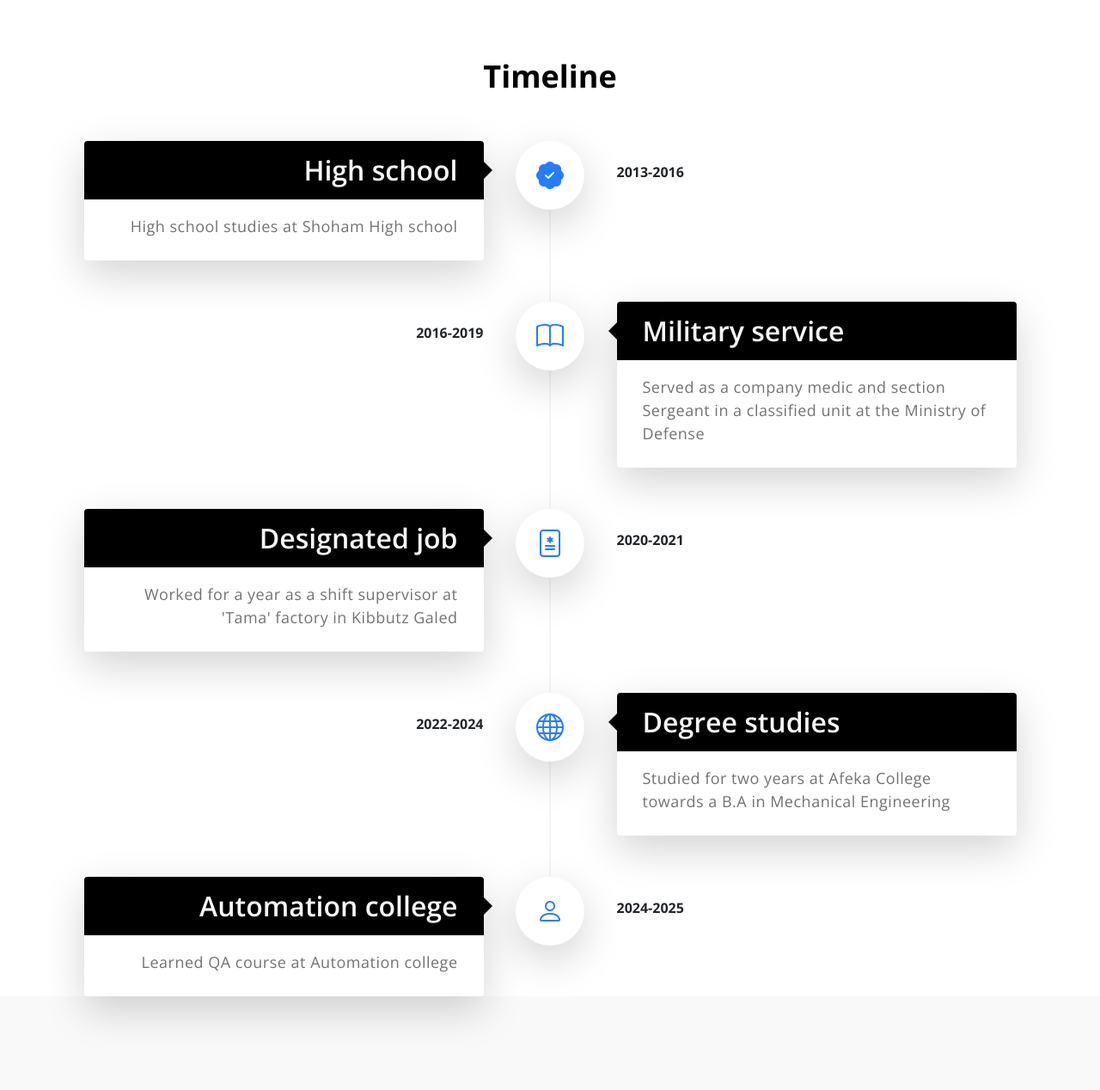
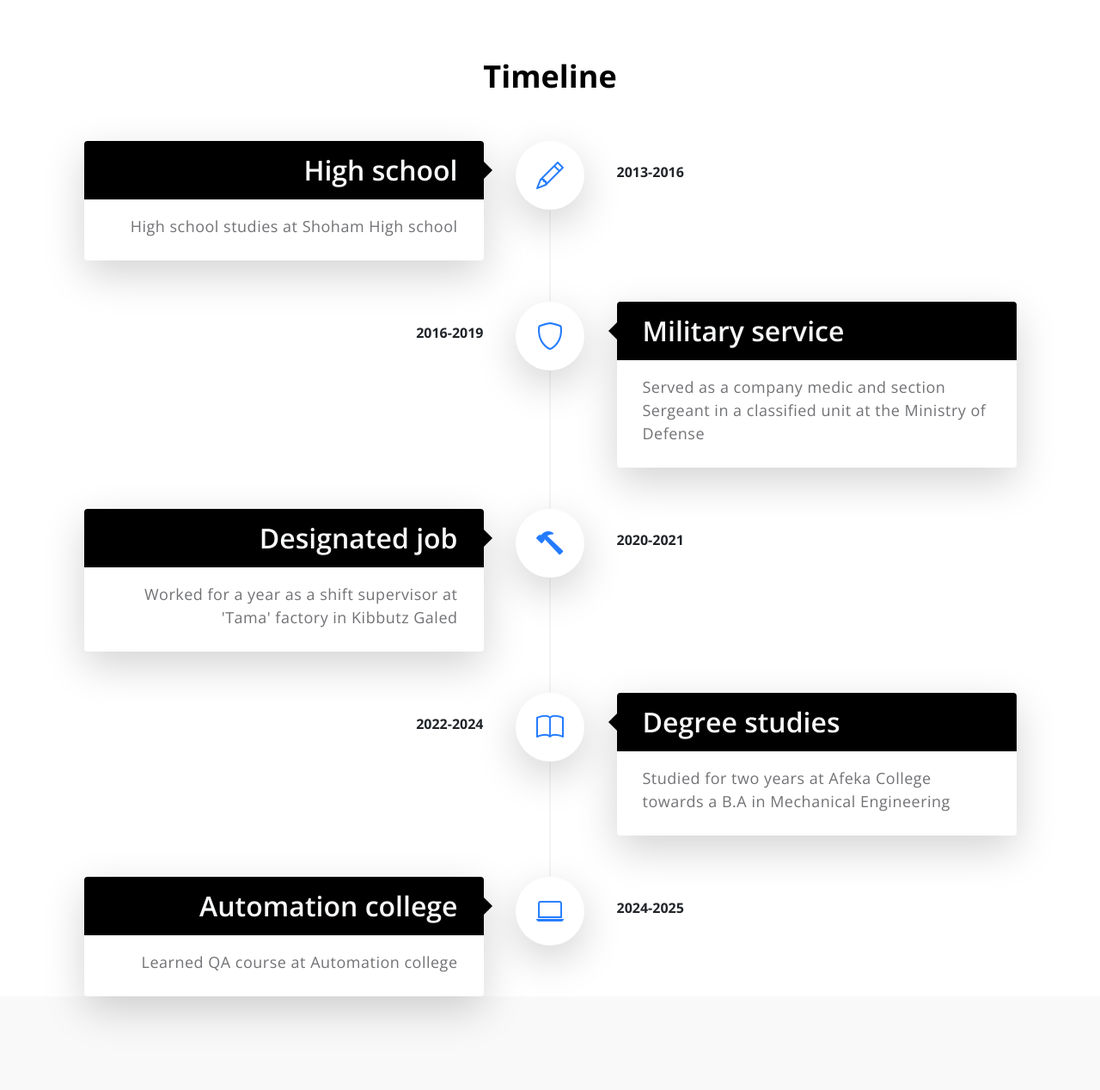
Before and after one commit to zalmansgit/HTML, a plain HTML site: page index.html in a window 1280 px wide. Shown: the part 1347-2615 px from the top of the page at 86% size. Drawn offline with nearby package versions, Linux system fonts and the light colour scheme.

Commit message:
Add files via upload

```diff
--- a/index.html
+++ b/index.html
@@ -142,7 +142,7 @@ https://templatemo.com/tm-566-medic-care
                                 </div>
 
                                 <div class="col-3 col-sm-1 order-2 timeline-icons text-md-center">
-                                    <i class="bi-patch-check-fill timeline-icon"></i>
+                                    <i class="bi-pencil timeline-icon"></i>
                                 </div>
 
                                 <div class="col-9 col-md-5 ps-md-3 ps-lg-0 order-1 order-md-3 py-4 timeline-date">
@@ -158,7 +158,7 @@ https://templatemo.com/tm-566-medic-care
                                 </div>
 
                                 <div class="col-3 col-sm-1 order-2 timeline-icons text-md-center">
-                                    <i class="bi-book timeline-icon"></i>
+                                    <i class="bi-shield timeline-icon"></i>
                                 </div>
 
                                 <div class="col-9 col-md-5 pe-md-3 pe-lg-0 order-1 order-md-3 py-4 timeline-date">
@@ -174,7 +174,7 @@ https://templatemo.com/tm-566-medic-care
                                 </div>
 
                                 <div class="col-3 col-sm-1 order-2 timeline-icons text-md-center">
-                                    <i class="bi-file-medical timeline-icon"></i>
+                                    <i class="bi-hammer timeline-icon"></i>
                                 </div>
 
                                 <div class="col-9 col-md-5 ps-md-3 ps-lg-0 order-1 order-md-3 py-4 timeline-date">
@@ -192,7 +192,7 @@ https://templatemo.com/tm-566-medic-care
                                 </div>
 
                                 <div class="col-3 col-sm-1 order-2 timeline-icons text-md-center">
-                                    <i class="bi-globe timeline-icon"></i>
+                                    <i class="bi-book timeline-icon"></i>
                                 </div>
 
                                 <div class="col-9 col-md-5 pe-md-3 pe-lg-0 order-1 order-md-3 py-4 timeline-date">
@@ -208,7 +208,7 @@ https://templatemo.com/tm-566-medic-care
                                 </div>
 
                                 <div class="col-3 col-sm-1 order-2 timeline-icons text-md-center">
-                                    <i class="bi-person timeline-icon"></i>
+                                    <i class="bi-laptop timeline-icon"></i>
                                 </div>
 
                                 <div class="col-9 col-md-5 ps-md-3 ps-lg-0 order-1 order-md-3 py-4 timeline-date">
```
